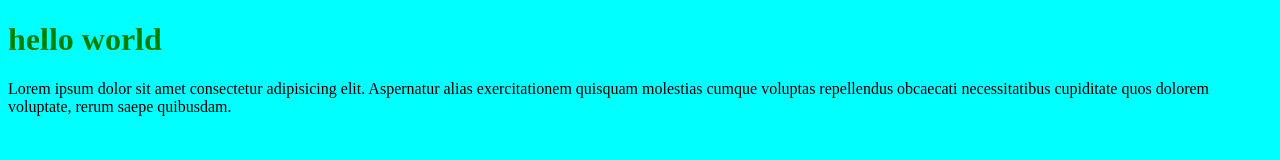
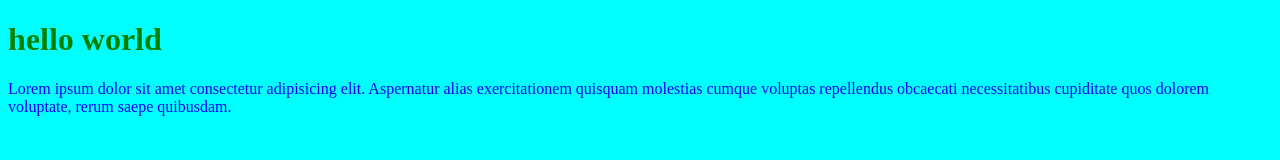
Before and after one commit to Ramankumarlal007/js-hindi, a plain HTML site: page index.html in a window 1280 px wide. Drawn offline with Linux system fonts and the light colour scheme.

Commit message:
css para color changed

```diff
--- a/Style.css
+++ b/Style.css
@@ -4,3 +4,7 @@ h1 {
 *{
     background-color: aqua;
 }
+p{
+font-weight: 400;
+color: blue;
+}
```
